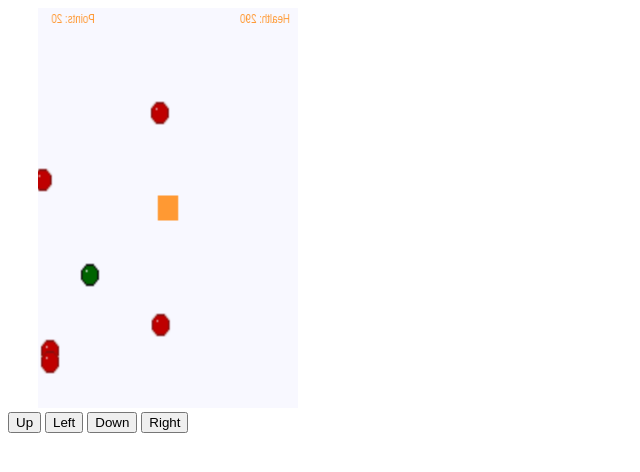
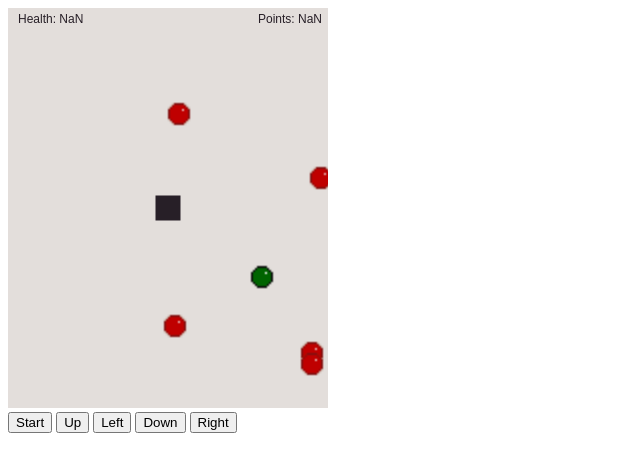
Before and after one commit to Caleb-Cragun/Mobile-App-Development-Group, a plain HTML site: page public_html/index.html in a window 1280 px wide. Shown: the whole page, without its empty margins (0-640 px from the left). Drawn offline with Linux system fonts and the light colour scheme; files that its build step writes are made by us from their sources.

Commit message:
Fix for game

```diff
--- a/public_html/bouncingBallGame.js
+++ b/public_html/bouncingBallGame.js
@@ -175,7 +175,7 @@ function downOff() {
 function drawShip() {
     square.beginPath();
     square.rect(shipX, shipY, shipWidth, shipHeight);
-    square.fillStyle = "#FF9933";
+    square.fillStyle = "#271F27";
     square.fill();
     square.closePath();
 }
@@ -191,13 +191,13 @@ function drawText() {
 function drawEnd(){
     var end = localStorage.getItem("Score");
      if (end >= points){
-        window.alert("Game Over \nHigh Score: " + end, 50, 50);
+        document.getElementById("messageArea").innerHTML = "Game Over High Score: " + end;
     }else{
         localStorage.setItem("Score",points);
-        window.alert("Game Over \nNew High Score:" + points, 50, 50);
-
+        document.getElementById("messageArea").innerHTML = "Game Over New High Score:" + points;
     }
-    window.onclick(start(300,0));
+    document.getElementById("myCanvas").style.transform = null;
+    ctx.restore();
 }
 
 function draw() {
@@ -270,13 +270,12 @@ function collisionDetection() {
     if (points <= 250 && points > 150){
          document.getElementById("myCanvas").style.transform = "rotateX(180deg)";
     }
-    else if (points <= 500){
+    else if (points <= 500 && points > 260){
          document.getElementById("myCanvas").style.transform = "rotateY(180deg)";
     }
-    else {
+    else if (points <= 1000 && points > 550) {
          document.getElementById("myCanvas").style.transform = "rotateZ(180deg)";
     }
-
 }
 
 function rand(min, max) {
@@ -341,7 +340,8 @@ function sprite(image, width, height, frames, delay, repeat) {
                 }
 
 function start(healthA,pointsB){
-    window.alert("Begin");
+    ctx.save();
+    document.getElementById("messageArea").innerHTML = "Begin";
     this.health = healthA;
     this.points = pointsB;
 }
@@ -353,7 +353,7 @@ var health;
 var points;
 makeBalls();
 
-function initialization() {
-    start(300,0);
-    draw();
+
+function initialization(message) {
+    document.getElementById("messageArea").innerHTML = message;
 }
--- a/public_html/gameStyle.css
+++ /dev/null
@@ -1,3 +0,0 @@
-canvas{
-    background-color: ghostwhite;
-}
--- a/public_html/index.html
+++ b/public_html/index.html
@@ -1,3 +1,4 @@
+
 <!DOCTYPE html>
 <html>
 <head>
@@ -5,14 +6,16 @@
     <title>Shifting Planes</title>
     <link href='gameStyle.css' type="text/css" rel="stylesheet">
 </head>
-<body onload="initialization()">
-<canvas id="myCanvas" width="320" height="400"></canvas>
+<body>
+<canvas id="myCanvas" width="320" height="400" style="background-color: #e3dedb"></canvas>
                     <div>
+                         <button type="button" id="start" onclick="start(300, 0)">Start</button>
                         <button type="button" id="up" onmousedown="upOn()" onmouseup="upOff()">Up</button>
                         <button type="button" id="left" onmousedown="leftOn()" onmouseup="leftOff()">Left</button>
                         <button type="button" id="down" onmousedown="downOn()" onmouseup="downOff()">Down</button>
                         <button type="button" id="right" onmousedown="rightOn()" onmouseup="rightOff()">Right</button>
                     </div>
+                    <div id="messageArea"></div>
 <script src="bouncingBallGame.js"></script>
 </body>
 </html>
```
Lines whose indentation alone changed are shown as unchanged.
